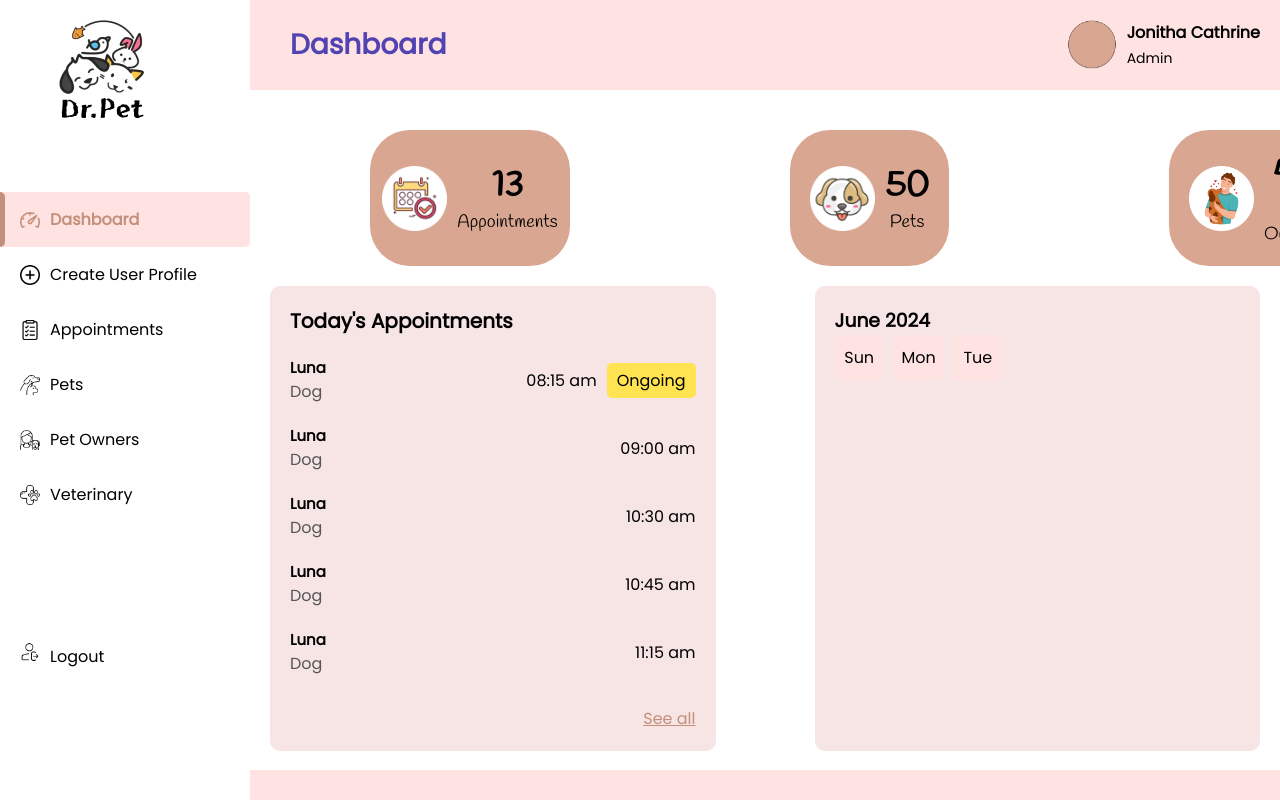
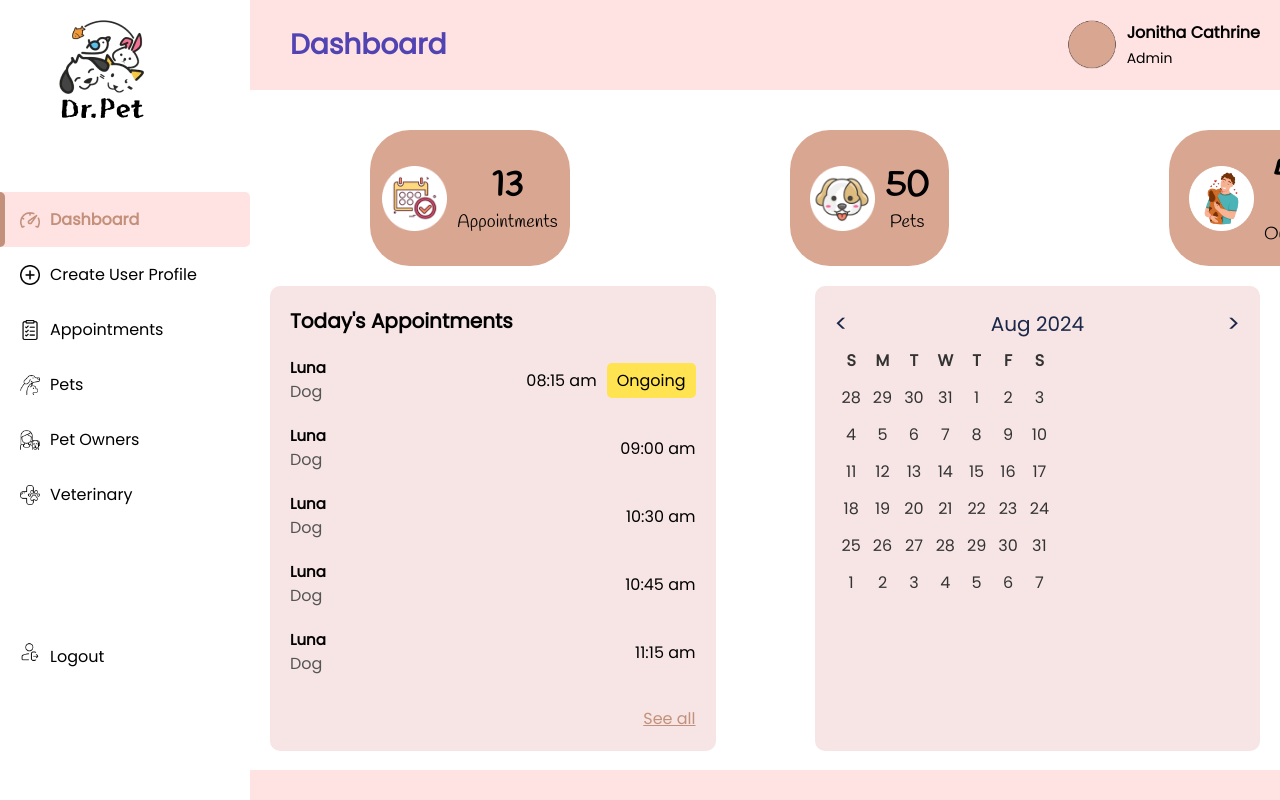
Before and after one commit to Thisu2002/rad-project, a React (Create React App) app in the folder rad-project/: page /admin in a window 1280 px wide. Built offline with nearby package versions, Linux system fonts and the light colour scheme.

Commit message:
added the calendar

```diff
--- a/rad-project/package.json
+++ b/rad-project/package.json
@@ -11,7 +11,7 @@
     "react-dom": "^18.3.1",
     "react-router-dom": "^6.26.0",
     "react-router-hash-link": "^2.4.3",
-    "react-scripts": "5.0.1",
+    "react-scripts": "^5.0.1",
     "web-vitals": "^2.1.4"
   },
   "scripts": {
--- a/rad-project/src/components/Calendar.js
+++ b/rad-project/src/components/Calendar.js
@@ -1,18 +1,114 @@
-import React from 'react';
+import React, { useState, useEffect } from 'react';
 import '../styles/Calendar.css';
 
 const Calendar = () => {
+  const [currentMonth, setCurrentMonth] = useState(new Date().getMonth());
+  const [currentYear, setCurrentYear] = useState(new Date().getFullYear());
+  const [days, setDays] = useState([]);
+
+  const months = [
+    'Jan', 'Feb', 'Mar', 'Apr', 'May', 'Jun',
+    'Jul', 'Aug', 'Sep', 'Oct', 'Nov', 'Dec'
+  ];
+
+  useEffect(() => {
+    generateCalendar(currentMonth, currentYear);
+  }, [currentMonth, currentYear]);
+
+  const generateCalendar = (month, year) => {
+    const firstDay = new Date(year, month).getDay();
+    const daysInMonth = new Date(year, month + 1, 0).getDate();
+    const prevMonthDays = new Date(year, month, 0).getDate();
+
+    const calendarDays = [];
+    let date = 1;
+    let nextMonthDate = 1;
+
+    for (let i = 0; i < 6; i++) {
+      const week = [];
+
+      for (let j = 0; j < 7; j++) {
+        if (i === 0 && j < firstDay) {
+          week.push({
+            day: prevMonthDays - (firstDay - j - 1),
+            inactive: true,
+          });
+        } else if (date > daysInMonth) {
+          week.push({
+            day: nextMonthDate,
+            inactive: true,
+          });
+          nextMonthDate++;
+        } else {
+          week.push({
+            day: date,
+            inactive: false,
+          });
+          date++;
+        }
+      }
+
+      calendarDays.push(week);
+    }
+
+    setDays(calendarDays);
+  };
+
+  const handlePrevMonth = () => {
+    setCurrentMonth((prevMonth) => {
+      if (prevMonth === 0) {
+        setCurrentYear((prevYear) => prevYear - 1);
+        return 11;
+      }
+      return prevMonth - 1;
+    });
+  };
+
+  const handleNextMonth = () => {
+    setCurrentMonth((prevMonth) => {
+      if (prevMonth === 11) {
+        setCurrentYear((prevYear) => prevYear + 1);
+        return 0;
+      }
+      return prevMonth + 1;
+    });
+  };
+
   return (
     <div className="calendar-container">
-      <h3>June 2024</h3>
-      <div className="calendar-grid">
-        {/* A simple grid-based calendar layout */}
-        <div className="calendar-day">Sun</div>
-        <div className="calendar-day">Mon</div>
-        <div className="calendar-day">Tue</div>
-        {/* Repeat for all days of the week */}
-        {/* Add dates as well */}
+      <div className="calendar-nav">
+        <button onClick={handlePrevMonth}>&lt;</button>
+        <span id="monthYear">{`${months[currentMonth]} ${currentYear}`}</span>
+        <button onClick={handleNextMonth}>&gt;</button>
       </div>
+
+      <table className="calendar-table">
+        <thead>
+          <tr>
+            <th>S</th>
+            <th>M</th>
+            <th>T</th>
+            <th>W</th>
+            <th>T</th>
+            <th>F</th>
+            <th>S</th>
+          </tr>
+        </thead>
+        <tbody id="calendar-body">
+          {days.map((week, index) => (
+            <tr key={index}>
+              {week.map((day, index) => (
+                <td
+                  key={index}
+                  className={day.inactive ? 'inactive' : ''}
+                >
+                  {day.day}
+                </td>
+              ))}
+            </tr>
+          ))}
+        </tbody>
+      </table>
     </div>
   );
 };
--- a/rad-project/src/styles/Calendar.css
+++ b/rad-project/src/styles/Calendar.css
@@ -17,3 +17,31 @@
     background-color: #ffe3e2;
     border-radius: 5px;
   }
+
+  .calendar-nav {
+    display: flex;
+    justify-content: space-between;
+    align-items: center;
+}
+
+.calendar-nav span {
+    font-size: 20px;
+    color: #1b2748;
+}
+
+.calendar-nav button {
+    background-color: transparent;
+    border: none;
+    font-size: 24px;
+    color: #1b2748;
+    cursor: pointer;
+}
+
+.calendar-table th,
+.calendar-table td {
+    padding: 5px;
+    width: 20px;
+    height: 20px;
+    text-align: center;
+    color: #333;
+}
```
Also changed, not shown: 1 other file (tests, documents, lock files or other folders).
